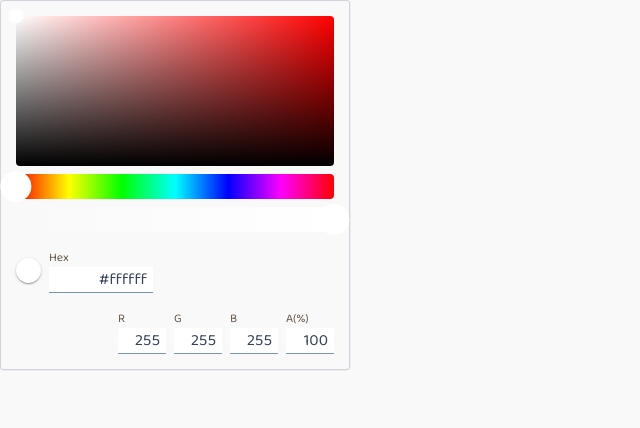
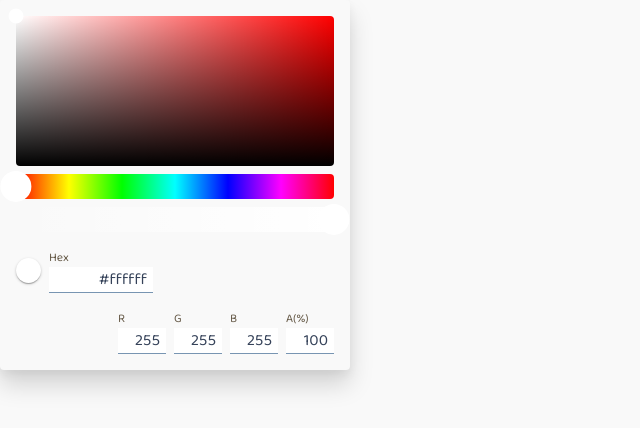
Before and after one commit to tetracalibers/Uispet-frontend, a Next.js app: page /articles/color_picker_demo in a window 1280 px wide. Shown: the top 428 px of the page, without its empty margins (0-640 px from the left). Built offline with nearby package versions, Linux system fonts and the light colour scheme; a web font is replaced by a local one.

Commit message:
[ColorPicker] overlayスタイルに変更

```diff
--- a/components/control/ColorPicker/index.tsx
+++ b/components/control/ColorPicker/index.tsx
@@ -21,10 +21,13 @@ const Container = styled.div`
   scrollbar-width: none;
   margin-right: auto;
   width: min(100%, 350px);
-  box-shadow: rgb(0 0 0 / 5%) 0px 0px 0px 1px,
-    rgb(209 213 219) 0px 0px 0px 1px inset;
+  box-shadow: rgba(0, 0, 0, 0.15) 0px 15px 25px,
+    rgba(0, 0, 0, 0.05) 0px 5px 10px;
   padding: 1rem;
   border-radius: 4px;
+  background-color: #f9f9f9;
+  position: absolute;
+  z-index: 10;
 
   &::-webkit-scrollbar {
     display: none;
```
